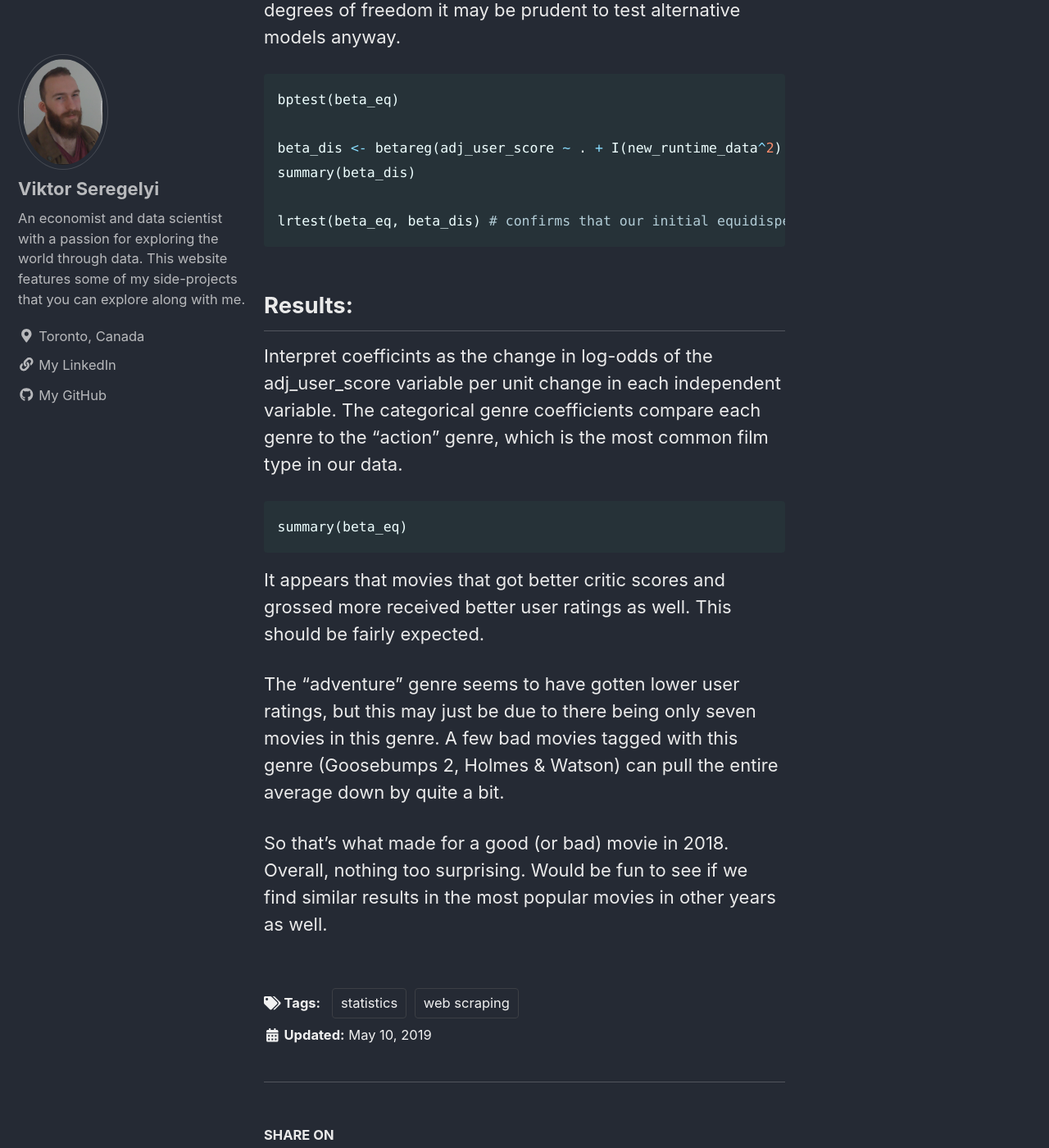
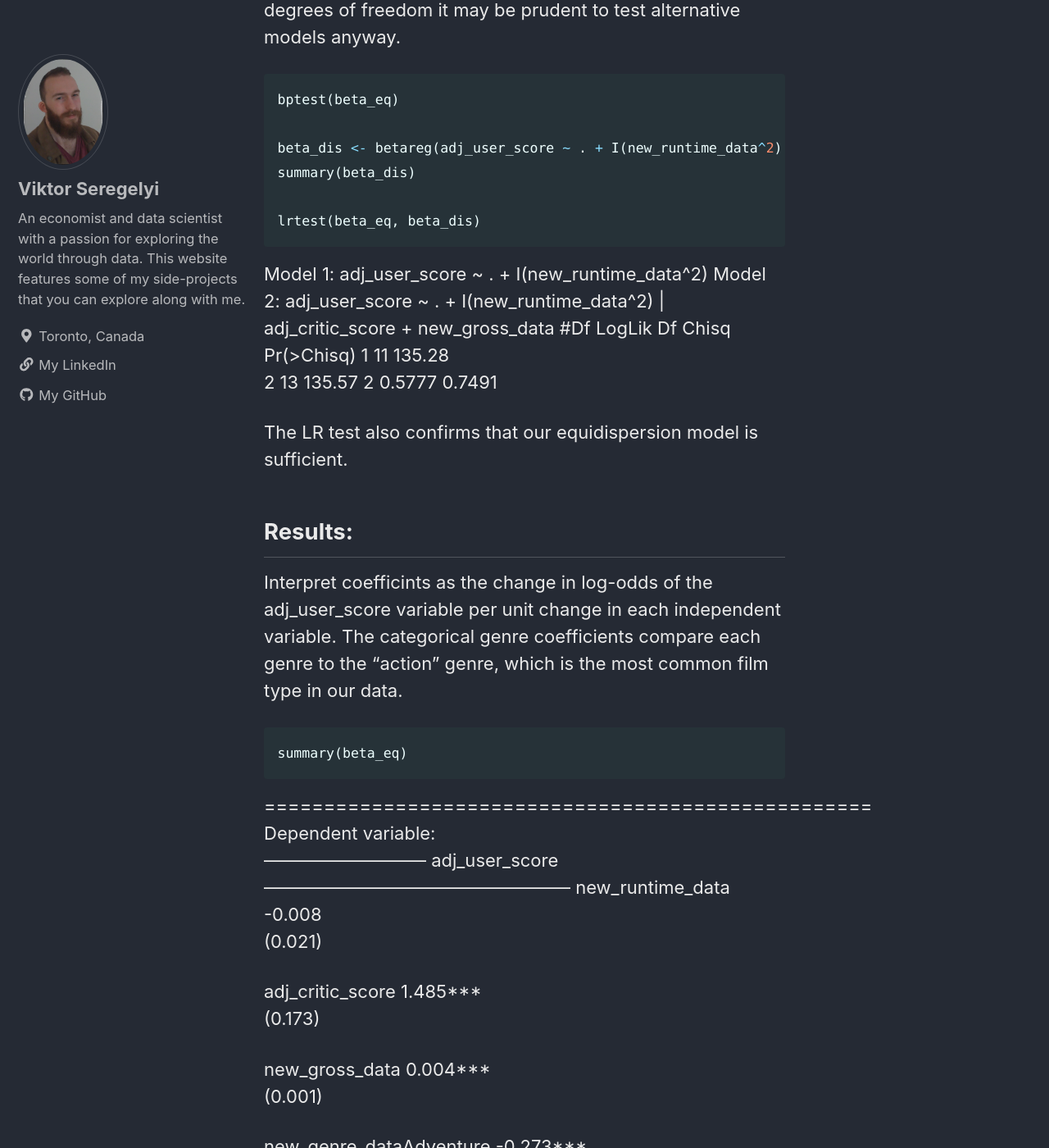
Before and after one commit to ViktorSeregelyi/ViktorSeregelyi.github.io, a Jekyll site: the page built from _posts/2019-05-10-imdb.md, in a window 1280 px wide and 1400 px high, scrolled down 5400 px. Shown: the whole window at 82% size. Built offline with Jekyll 4.4.1, drawn with Linux system fonts in a browser that asks for light colours; cached includes are drawn as plain includes; nearby versions of some CDN libraries; some of the changed text lies outside the part shown.

Commit message:
Update 2019-05-10-imdb.md

````diff
--- a/_posts/2019-05-10-imdb.md
+++ b/_posts/2019-05-10-imdb.md
@@ -157,8 +157,15 @@ bptest(beta_eq)
 beta_dis <- betareg(adj_user_score ~ . + I(new_runtime_data^2) | adj_critic_score + new_gross_data, data = model_inputs)
 summary(beta_dis)
 
-lrtest(beta_eq, beta_dis) # confirms that our initial equidispersion model is sufficient.
+lrtest(beta_eq, beta_dis)
 ```
+Model 1: adj_user_score ~ . + I(new_runtime_data^2)
+Model 2: adj_user_score ~ . + I(new_runtime_data^2) | adj_critic_score + new_gross_data
+  #Df LogLik Df  Chisq Pr(>Chisq)
+1  11 135.28
+2  13 135.57  2 0.5777     0.7491
+
+The LR test also confirms that our equidispersion model is sufficient.
 
 ## Results:
 
@@ -167,6 +174,48 @@ Interpret coefficints as the change in log-odds of the adj_user_score variable p
 ```r
 summary(beta_eq)
 ```
+===================================================
+                            Dependent variable:
+                        ---------------------------
+                              adj_user_score
+---------------------------------------------------
+new_runtime_data                  -0.008
+                                  (0.021)
+
+adj_critic_score                 1.485***
+                                  (0.173)
+
+new_gross_data                   0.004***
+                                  (0.001)
+
+new_genre_dataAdventure          -0.273***
+                                  (0.099)
+
+new_genre_dataBiography            0.052
+                                  (0.086)
+
+new_genre_dataComedy              -0.039
+                                  (0.083)
+
+new_genre_dataDrama                0.036
+                                  (0.084)
+
+new_genre_dataOther               -0.022
+                                  (0.081)
+
+I(new_runtime_data2)              0.0001
+                                 (0.0001)
+
+Constant                          -0.116
+                                  (1.261)
+
+---------------------------------------------------
+Observations                        86
+R2                                 0.589
+Log Likelihood                    135.279
+===================================================
+Note:                   *p<0.1; **p<0.05; ***p<0.01
+
 
 It appears that movies that got better critic scores and grossed more received better user ratings as well. This should be fairly expected.
 
````
